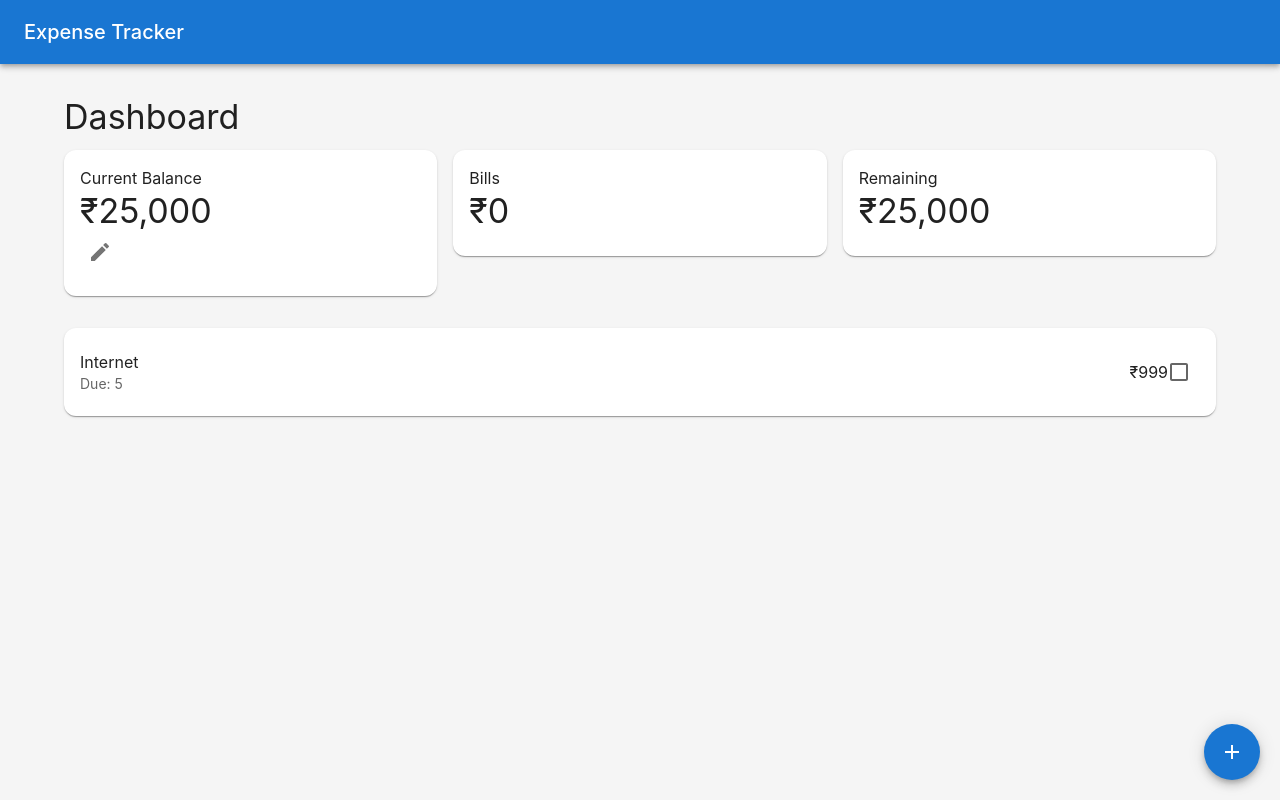
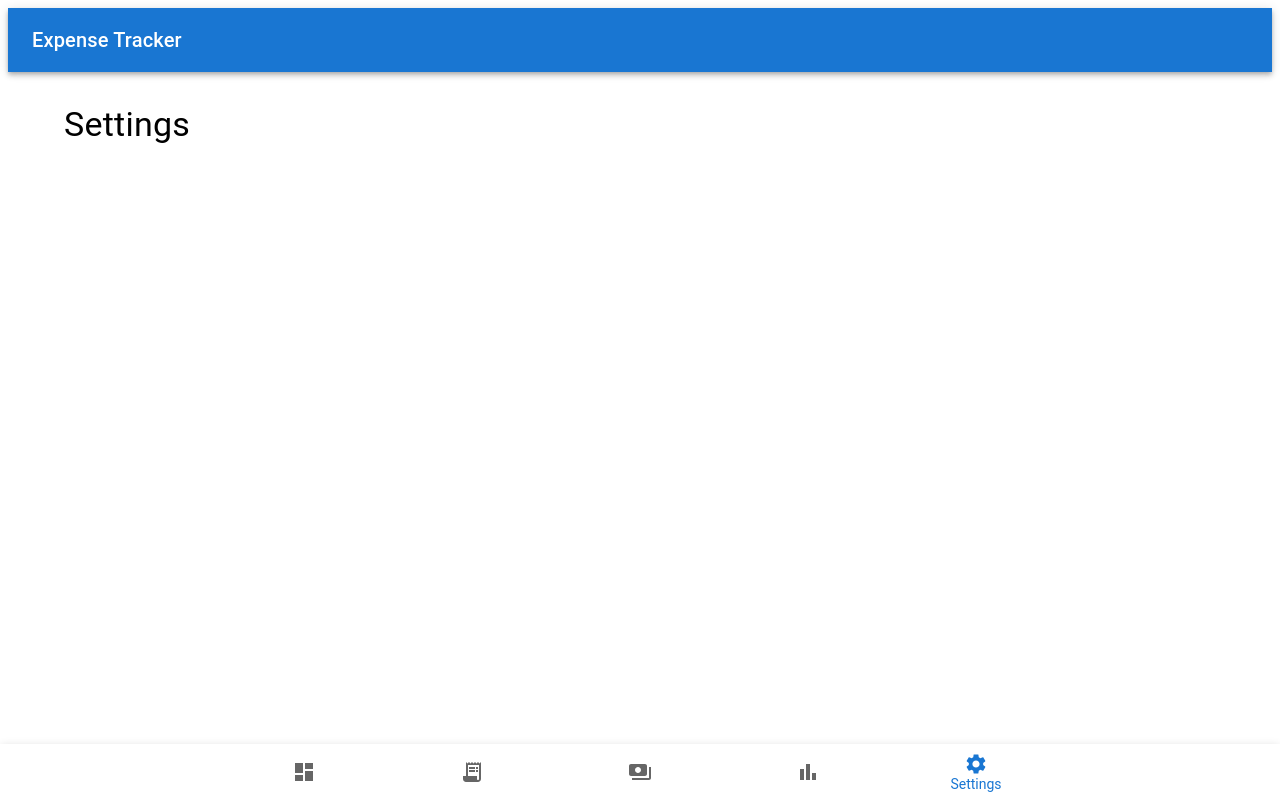
Before and after one commit to midhun-sudhakaran/expense-tracker, a React (Vite) app: page /expense-tracker/settings in a window 1280 px wide. Built offline with nearby package versions, Linux system fonts and the light colour scheme.

Commit message:
New update

```diff
--- a/src/App.tsx
+++ b/src/App.tsx
@@ -1,25 +1,31 @@
-import {
-AppBar,
-Toolbar,
-Typography,
-Container,
-} from "@mui/material";
+import { AppBar, Toolbar, Typography, Container } from "@mui/material";
+import { Route, Routes } from "react-router-dom";
+import BottomNav from "./navigation/BottomNav";
+import Bills from "./pages/Bills/Bills";
 import Dashboard from "./pages/Dasshboard/Dashboard";
+import Expenses from "./pages/Expenses/Expenses";
+import Reports from "./pages/Reports/Reports";
+import Settings from "./pages/Settings/Settings";
+
 function App() {
   return (
     <>
       <AppBar position="static">
         <Toolbar>
-<Typography variant="h6">
-Expense Tracker
-</Typography>
+          <Typography variant="h6">Expense Tracker</Typography>
         </Toolbar>
       </AppBar>
       <Container sx={{ mt: 4 }}>
-    <Dashboard />
+        <Routes>
+          <Route path="/" element={<Dashboard/>} />
+          <Route path="/bills" element={<Bills/>} />
+          <Route path="/expenses" element={<Expenses/>} />
+          <Route path="/reports" element={<Reports/>} />
+          <Route path="/settings" element={<Settings/>} />
+        </Routes>
       </Container>
+      <BottomNav />
     </>
-
   );
 }
 export default App;
--- a/src/db/database.ts
+++ b/src/db/database.ts
@@ -2,10 +2,14 @@ import Dexie, { type Table } from "dexie";
 import type { Expense } from "../models/Expense";
 import type { Category } from "../models/Category";
 import type { PaymentMethod } from "../models/PaymentMethod";
+import type { RecurringBill } from "../models/RecurringBill";
+
+
 export class ExpenseDatabase extends Dexie {
   expenses!: Table<Expense, number>;
   categories!: Table<Category, number>;
   paymentMethods!: Table<PaymentMethod, number>;
+  recurringBills!: Table<RecurringBill, number>;
 
   constructor() {
     super("ExpenseTrackerDB");
@@ -16,6 +20,8 @@ export class ExpenseDatabase extends Dexie {
       categories: "++id,name",
 
       paymentMethods: "++id,name",
+
+      recurringBills: "++id,dueDay,category",
     });
   }
 }
--- a/src/main.tsx
+++ b/src/main.tsx
@@ -1,14 +1,9 @@
-import { StrictMode } from "react";
-import { createRoot } from "react-dom/client";
-import { ThemeProvider, CssBaseline } from "@mui/material";
+import ReactDOM from "react-dom/client";
+import { BrowserRouter } from "react-router-dom";
 import App from "./App";
-import theme from "./theme/theme";
 
-createRoot(document.getElementById("root")!).render(
-  <StrictMode>
-    <ThemeProvider theme={theme}>
-      <CssBaseline />
-      <App />
-    </ThemeProvider>
-  </StrictMode>
+ReactDOM.createRoot(document.getElementById("root")!).render(
+  <BrowserRouter basename="/expense-tracker">
+    <App />
+  </BrowserRouter>,
 );
--- a/src/models/RecurringBill.ts
+++ b/src/models/RecurringBill.ts
@@ -1,9 +1,9 @@
 export interface RecurringBill {
-  id: string;
+  id?: number;
   description: string;
   amount: number;
   dueDay: number;
   category: string;
-  isPaid: boolean;
-  paidDate?: string;
+  isActive: boolean;
+  createdAt: Date;
 }
--- /dev/null
+++ b/src/navigation/BottomNav.tsx
@@ -0,0 +1,38 @@
+import { BottomNavigation, BottomNavigationAction, Paper } from "@mui/material";
+import DashboardIcon from "@mui/icons-material/Dashboard";
+import ReceiptLongIcon from "@mui/icons-material/ReceiptLong";
+import PaymentsIcon from "@mui/icons-material/Payments";
+import BarChartIcon from "@mui/icons-material/BarChart";
+import SettingsIcon from "@mui/icons-material/Settings";
+import { useLocation, useNavigate } from "react-router-dom";
+const routes = ["/", "/bills", "/expenses", "/reports", "/settings"];
+export default function BottomNav() {
+  const location = useLocation();
+  const navigate = useNavigate();
+  const value = routes.indexOf(location.pathname);
+  return (
+    <Paper
+      elevation={3}
+      sx={{
+        position: "fixed",
+        left: 0,
+        right: 0,
+        bottom: 0,
+      }}
+    >
+      <BottomNavigation
+        value={value === -1 ? 0 : value}
+        onChange={(_, newValue) => navigate(routes[newValue])}
+      >
+        <BottomNavigationAction label="Home" icon={<DashboardIcon />} />
+        <BottomNavigationAction label="Bills" icon={<ReceiptLongIcon />} />
+
+        <BottomNavigationAction label="Expenses" icon={<PaymentsIcon />} />
+
+        <BottomNavigationAction label="Reports" icon={<BarChartIcon />} />
+
+        <BottomNavigationAction label="Settings" icon={<SettingsIcon />} />
+      </BottomNavigation>
+    </Paper>
+  );
+}
--- /dev/null
+++ b/src/pages/Bills/Bills.tsx
@@ -0,0 +1,5 @@
+import { Typography } from "@mui/material";
+
+export default function Bills() {
+  return <Typography variant="h4">Bills</Typography>;
+}
--- a/src/pages/Dasshboard/Dashboard.tsx
+++ b/src/pages/Dasshboard/Dashboard.tsx
@@ -12,21 +12,30 @@ import {
   Fab,
 } from "@mui/material";
 import AddIcon from "@mui/icons-material/Add";
-import { useState } from "react";
+import { useEffect, useState } from "react";
 import AddRecurringBillDialog from "../../components/forms/AddRecurringBillDialog";
 import EditBalanceDialog from "../../components/forms/EditBalanceDialog";
 import EditIcon from "@mui/icons-material/Edit";
 import IconButton from "@mui/material/IconButton";
+import type { RecurringBill } from "../../models/RecurringBill";
+import RecurringBillService from "../../services/RecurringBillService";
 
 export default function Dashboard() {
   const [open, setOpen] = useState(false);
   const [balance, setBalance] = useState(25000);
   const [balanceDialogOpen, setBalanceDialogOpen] = useState(false);
-//   const paidBills = recurringBills
-// .filter(x => x.paid)
-// .reduce((sum, x) => sum + x.amount, 0);
+  const [recurringBillDialogOpen, setRecurringBillDialogOpen] = useState(false);
 
-// const remaining = balance - paidBills;
+  const [recurringBills, setRecurringBills] = useState<RecurringBill[]>([]);
+
+  useEffect(() => {
+    loadBills();
+  }, []);
+
+  async function loadBills() {
+    const bills = await RecurringBillService.getAll();
+    setRecurringBills(bills);
+  }
 
   return (
     <Box>
@@ -71,12 +80,28 @@ export default function Dashboard() {
 
       <Paper sx={{ mt: 4 }}>
         <List>
-          <ListItem secondaryAction={<Checkbox />}>
-            <ListItemText primary="Internet" secondary="Due: 5" />
+          {recurringBills.map((bill) => (
+            <ListItem key={bill.id}>
+              <ListItemText
+                primary={bill.description}
+                secondary={`Due: ${bill.dueDay}`}
+              />
+              <Typography>₹{bill.amount.toLocaleString()}</Typography>
+            </ListItem>
+          ))}
+        </List>
 
-            <Typography>₹999</Typography>
-          </ListItem>
-        </List>
+      {/* <Fab
+        color="primary"
+        sx={{
+          position: "fixed",
+          bottom: 24,
+          right: 24,
+        }}
+        onClick={() => setRecurringBillDialogOpen(true)}
+      >
+        <AddIcon />
+      </Fab> */}
       </Paper>
 
       <Fab
@@ -90,7 +115,10 @@ export default function Dashboard() {
       >
         <AddIcon />
       </Fab>
-      <AddRecurringBillDialog open={open} onClose={() => setOpen(false)} />
+      <AddRecurringBillDialog
+        open={recurringBillDialogOpen}
+        onClose={() => setRecurringBillDialogOpen(false)}
+      />
       <EditBalanceDialog
         open={balanceDialogOpen}
         value={balance}
--- /dev/null
+++ b/src/pages/Expenses/Expenses.tsx
@@ -0,0 +1,5 @@
+import { Typography } from "@mui/material";
+
+export default function Expenses() {
+  return <Typography variant="h4">Expense</Typography>;
+}
--- /dev/null
+++ b/src/pages/Reports/Reports.tsx
@@ -0,0 +1,5 @@
+import { Typography } from "@mui/material";
+
+export default function Reports() {
+  return <Typography variant="h4">Reports</Typography>;
+}
--- /dev/null
+++ b/src/pages/Settings/Settings.tsx
@@ -0,0 +1,5 @@
+import { Typography } from "@mui/material";
+
+export default function Settings() {
+  return <Typography variant="h4">Settings</Typography>;
+}
--- /dev/null
+++ b/src/services/RecurringBillService.ts
@@ -0,0 +1,27 @@
+import { db } from "../db/database";
+import type { RecurringBill } from "../models/RecurringBill";
+class RecurringBillService {
+async getAll() {
+    return await db.recurringBills
+        .orderBy("dueDay")
+        .toArray();
+}
+
+async add(bill: RecurringBill) {
+    return await db.recurringBills.add(bill);
+}
+
+async update(bill: RecurringBill) {
+
+    if (!bill.id)
+        return;
+
+    return await db.recurringBills.put(bill);
+}
+
+async delete(id: number) {
+    return await db.recurringBills.delete(id);
+}
+
+}
+export default new RecurringBillService();
```
Lines whose indentation alone changed are shown as unchanged.
